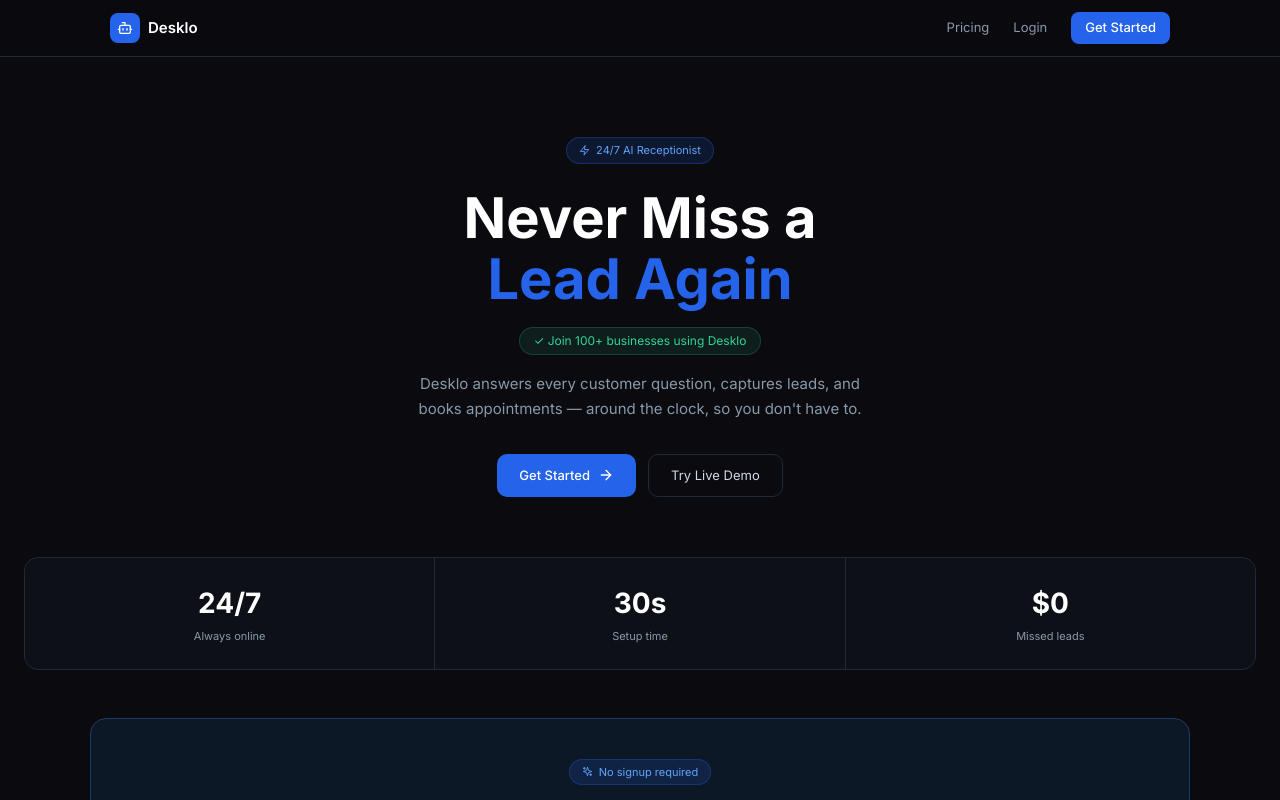
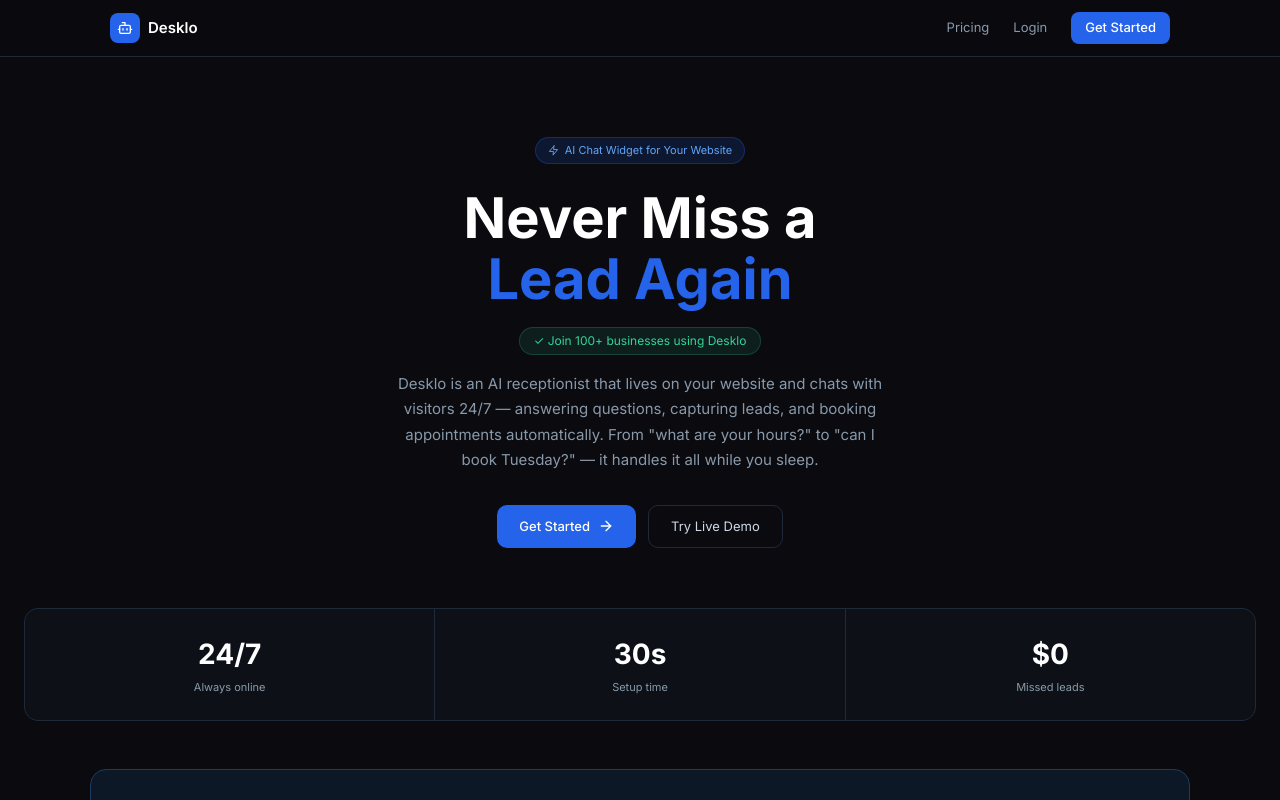
Before and after one commit to connorsol/desklo, a React (Vite) app: page / in a window 1280 px wide. Shown: the top 800 px of the page. Built offline with nearby package versions, Linux system fonts and the light colour scheme.

Commit message:
feat: clarify hero copy to explain AI chat widget on website

```diff
--- a/src/pages/Landing.tsx
+++ b/src/pages/Landing.tsx
@@ -77,7 +77,7 @@ function Hero() {
     <section style={{ padding: isMobile ? '56px 20px 40px' : '80px 24px 60px', textAlign: 'center' }} aria-label="Introduction">
       <div style={{ maxWidth: 640, margin: '0 auto' }}>
         <div style={{ display: 'inline-flex', alignItems: 'center', gap: 6, padding: '4px 12px', borderRadius: 999, background: 'rgba(37,99,235,0.15)', border: '0.5px solid rgba(37,99,235,0.3)', fontSize: 11, color: '#60a5fa', marginBottom: 24 }}>
-          <Zap size={11} aria-hidden="true" /> 24/7 AI Receptionist
+          <Zap size={11} aria-hidden="true" /> AI Chat Widget for Your Website
         </div>
         <h1 style={{ fontSize: isMobile ? 36 : 'clamp(36px, 6vw, 56px)', fontWeight: 700, lineHeight: 1.1, color: '#fff', marginBottom: 16 }}>
           Never Miss a<br /><span style={{ color: '#2563eb' }}>Lead Again</span>
@@ -85,8 +85,8 @@ function Hero() {
         <div style={{ display: 'inline-flex', alignItems: 'center', gap: 6, padding: '4px 14px', borderRadius: 999, background: 'rgba(52,211,153,0.1)', border: '0.5px solid rgba(52,211,153,0.2)', fontSize: 12, color: '#34d399', marginBottom: 16 }}>
           ✓ Join 100+ businesses using Desklo
         </div>
-        <p style={{ fontSize: isMobile ? 14 : 15, color: '#8899aa', maxWidth: 480, margin: '0 auto 32px', lineHeight: 1.7 }}>
-          Desklo answers every customer question, captures leads, and books appointments — around the clock, so you don't have to.
+        <p style={{ fontSize: isMobile ? 14 : 15, color: '#8899aa', maxWidth: 500, margin: '0 auto 32px', lineHeight: 1.7 }}>
+          Desklo is an AI receptionist that lives on your website and chats with visitors 24/7 — answering questions, capturing leads, and booking appointments automatically. From "what are your hours?" to "can I book Tuesday?" — it handles it all while you sleep.
         </p>
         <div style={{ display: 'flex', gap: 12, justifyContent: 'center', flexWrap: 'wrap' }}>
           <Link to="/onboarding" style={{ display: 'inline-flex', alignItems: 'center', gap: 8, padding: '11px 22px', background: '#2563eb', color: '#fff', fontSize: 13, fontWeight: 500, borderRadius: 10, textDecoration: 'none' }}>
```
